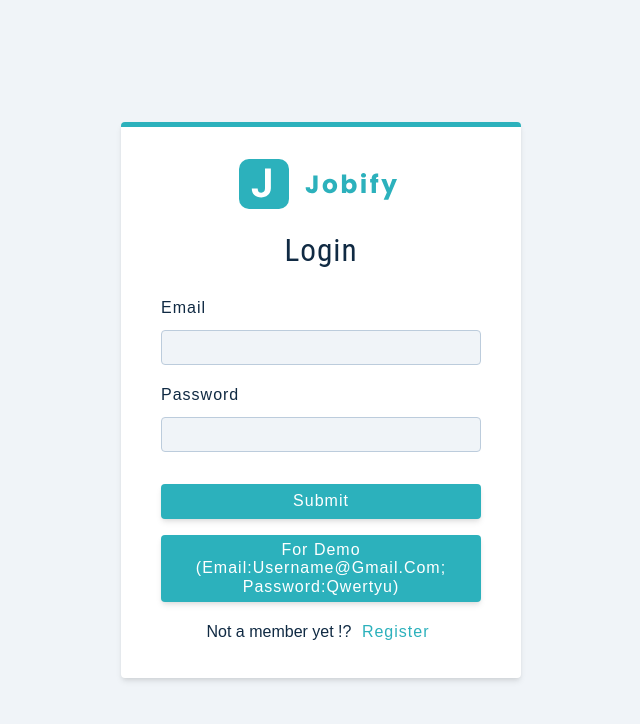
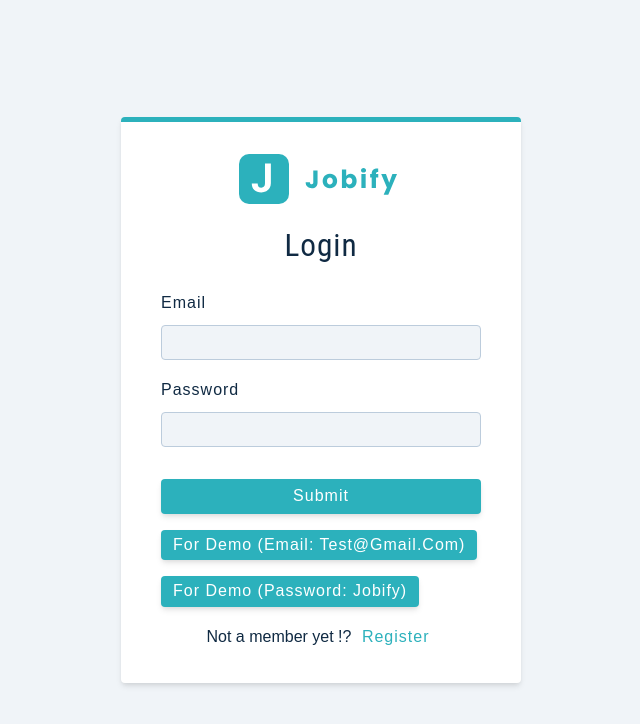
Before and after one commit to ajitesh-git007/mern-course-jobify-production, a React (Create React App) app in the folder client/: page /register in a window 1280 px wide. Shown: the top 724 px of the page, without its empty margins (319-959 px from the left). Built offline with nearby package versions, Linux system fonts and the light colour scheme.

Commit message:
Update Register.js

```diff
--- a/client/src/pages/Register.js
+++ b/client/src/pages/Register.js
@@ -114,7 +114,8 @@ export default function Register() {
 
 
     <button type='submit' className='btn btn-block' disabled = {isLoading}>submit</button>
-     <button type='button' className='btn' disabled = {isLoading}> For Demo (email:username@gmail.com; password:qwertyu)</button>
+     <button type='button' className='btn' disabled = {isLoading}> For Demo (email: Test@Gmail.com)</button>
+        <button type='button' className='btn' disabled = {isLoading}> For Demo (password: Jobify)</button>
     <p>
      {values.isMember ? 'Not a member yet !?' : 'Already a member !?'}      {/* // YE BUTTON KE NEECHE KA SAJO SAMAN BNANE KE LIYE*/}
      <button type='button' onClick={toggleMember} className='member-btn'>
```
